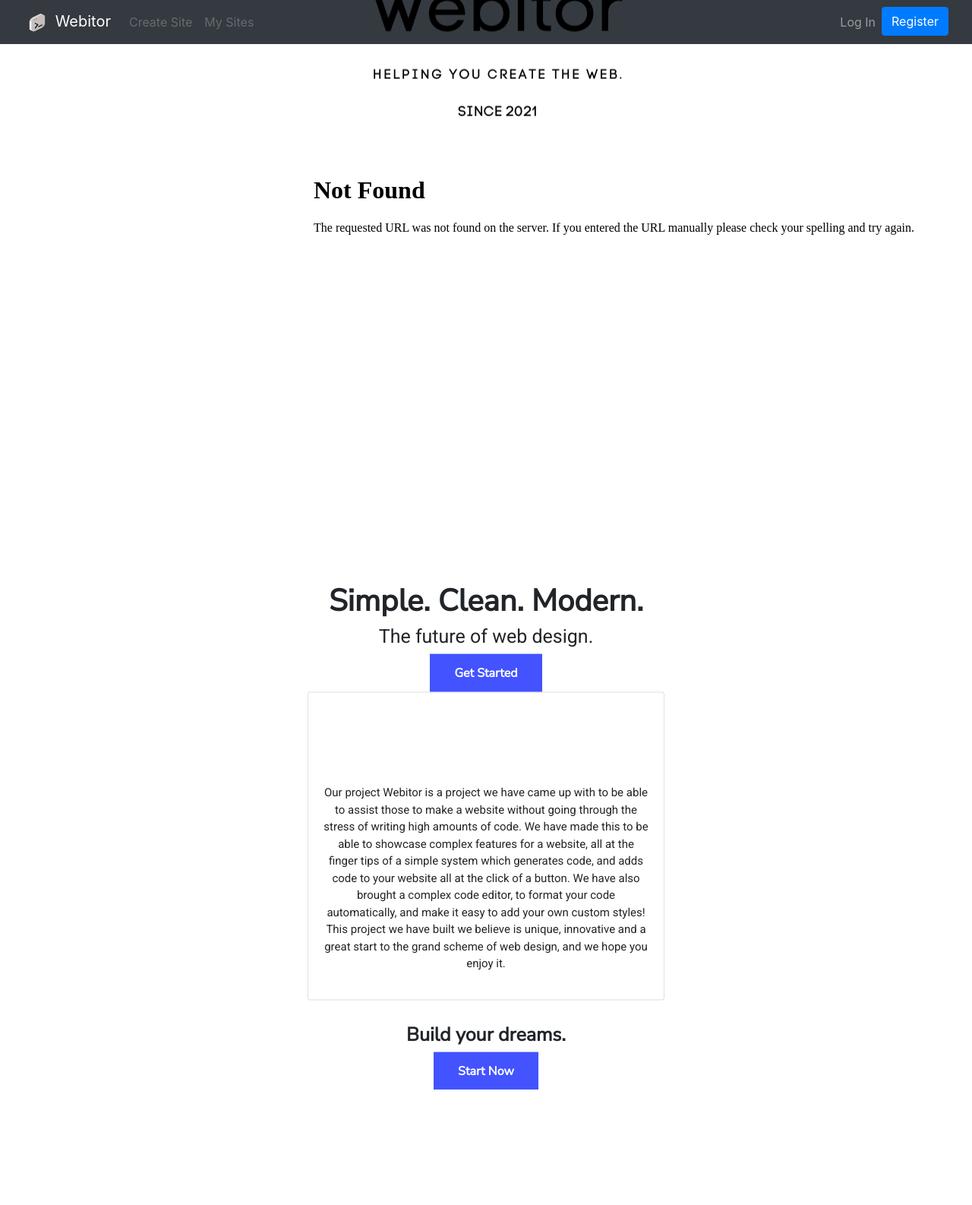
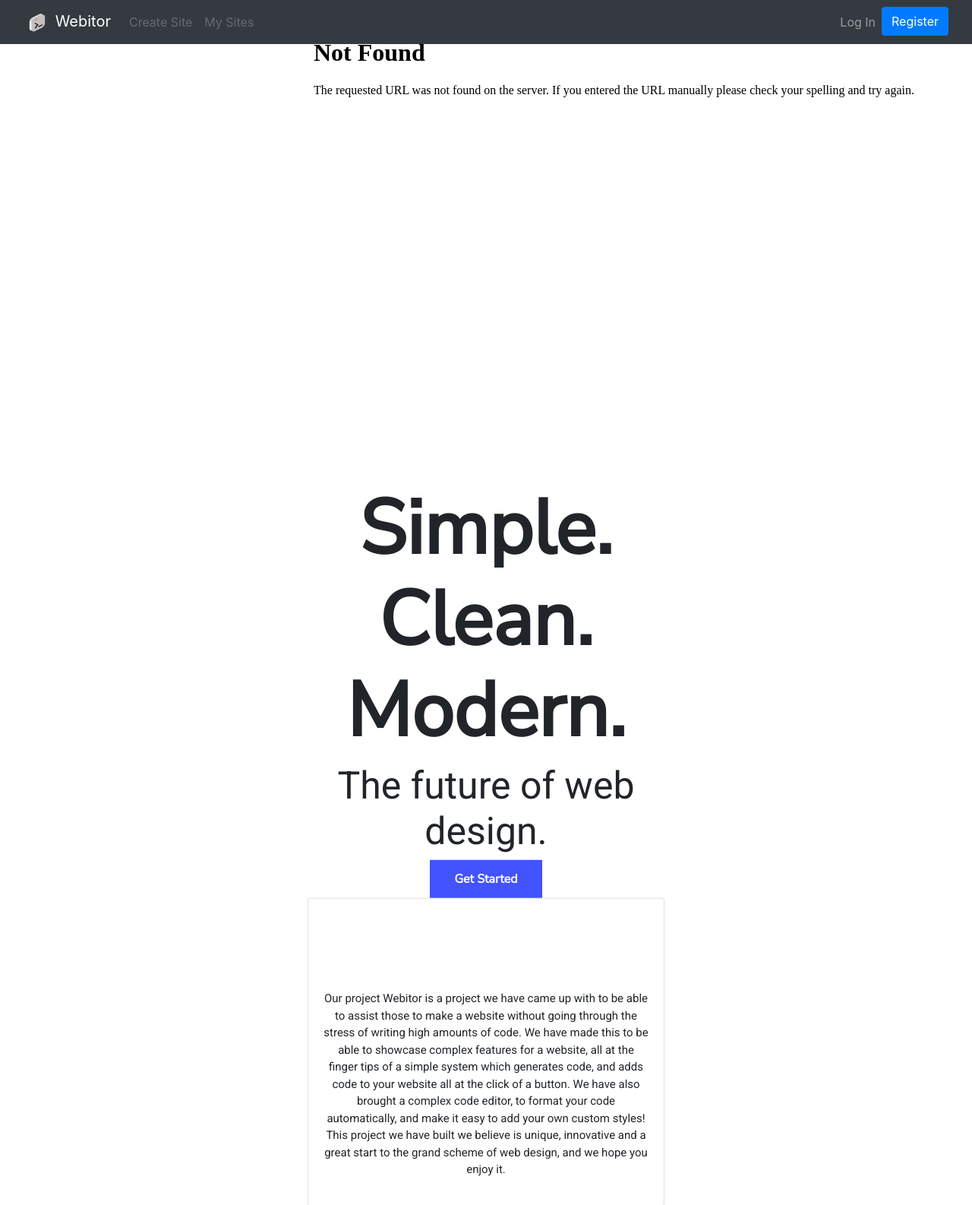
Before and after one commit to krishnans2006/Webitor, a Flask app: page / in a window 1280 px wide. Shown: the top 1586 px of the page at 76% size. Before the commit the page ends 1434 px from the top, so only its background shows below. Run offline with Flask 2, Linux system fonts and the light colour scheme; parts of the project's set-up code (start-up, migrations or seed data) failed here and were passed over; some libraries are stand-ins or nearby versions.

Commit message:
More styling

```diff
--- a/src/static/Index/index.css
+++ b/src/static/Index/index.css
@@ -12,16 +12,16 @@
 }
 
 .main-title {
-    padding-top: 50px;
+    padding-top: 100px;
     font-family: 'Nunito Sans', sans-serif;
-    font-size: 40px;
+    font-size: 100px;
     font-weight: 1000;
     text-align: center;
 }
 
 .main-subtitle {
     font-family: 'Roboto', sans-serif;
-    font-size: 25px;
+    font-size: 50px;
     font-weight: 500;
     text-align: center;
 }
```
